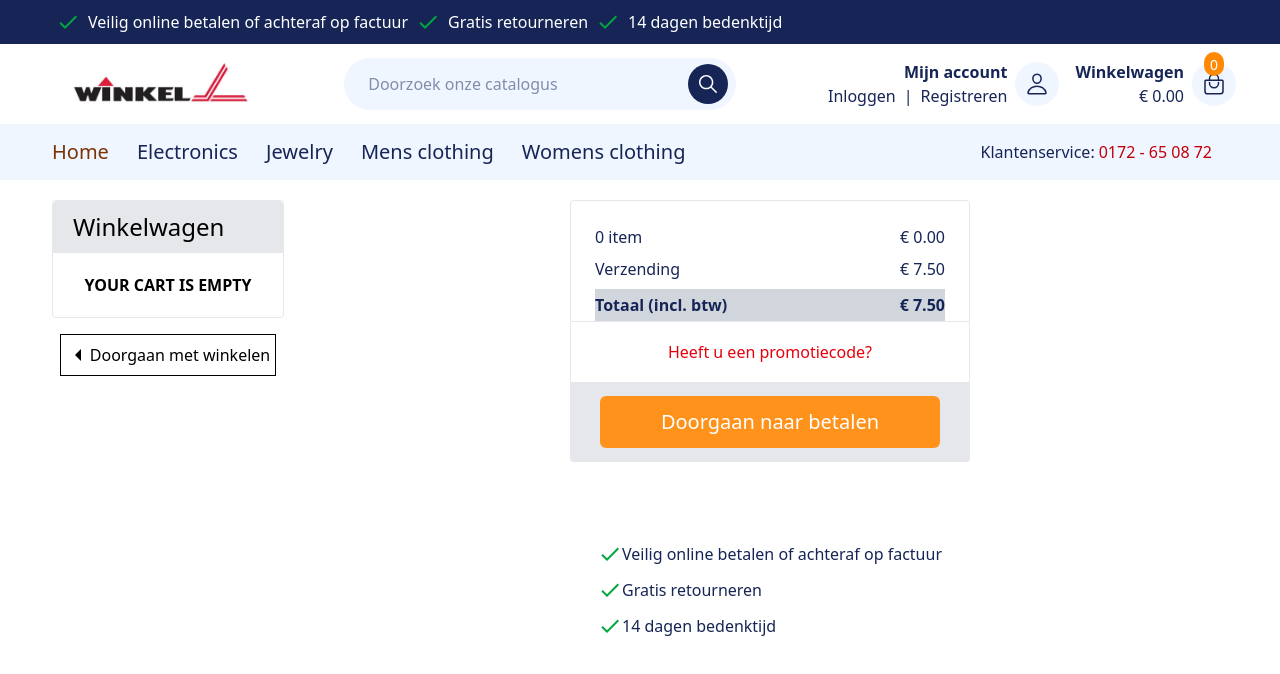
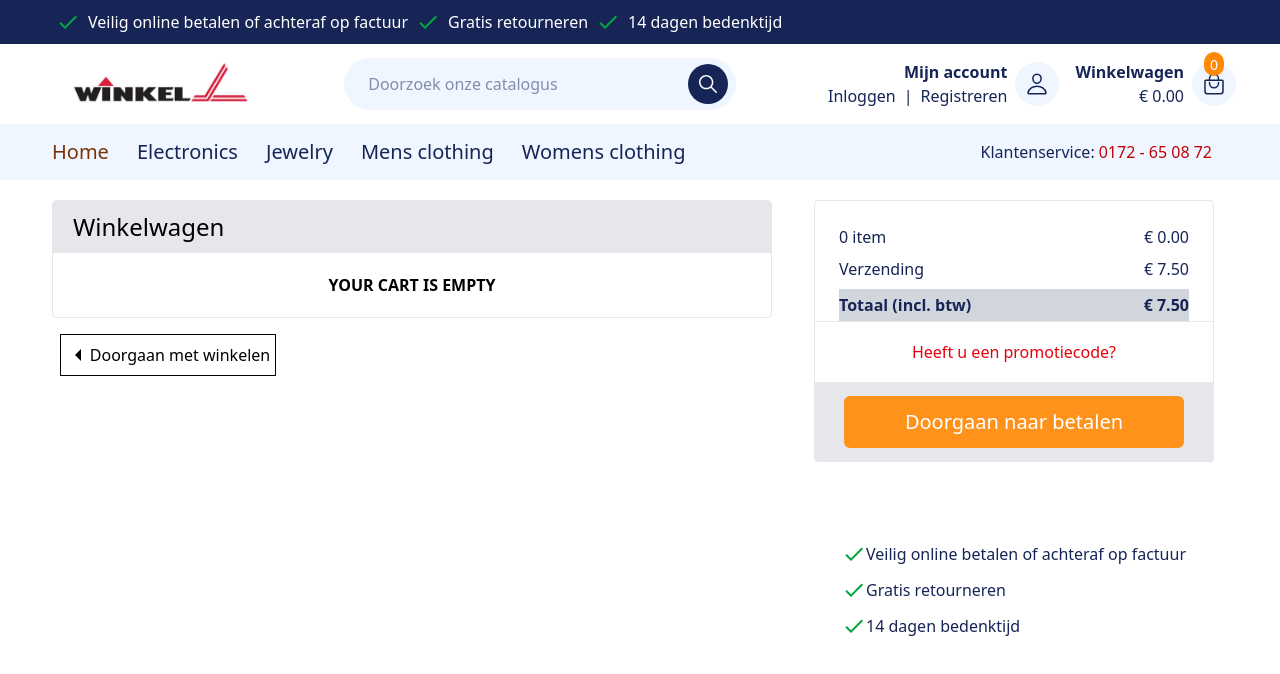
Before and after one commit to Arnedo1/e-commerce_store, a React (Vite) app: page /e-commerce_store/cart in a window 1280 px wide. Shown: the top 674 px of the page. Built offline with nearby package versions, Linux system fonts and the light colour scheme.

Commit message:
fixed to emptycart problem

```diff
--- a/src/Cart.tsx
+++ b/src/Cart.tsx
@@ -81,7 +81,7 @@ const Cart = (props: CartProps) => {
             />
             <div className='lg:px-10 max-w-314 mx-auto px-auto flex flex-col justify-center lg:flex-row gap-7 py-5'>
                 <div className=''>
-                    <div className='lg:border rounded border-gray-200 h-auto'>
+                    <div className='lg:border rounded lg:block flex justify-center mx-auto  border-gray-200 lg:w-180 h-auto'>
                         <div className=' pl-5 lg:flex hidden items-center text-2xl w-full rounded-t h-13 bg-gray-200'>
                             Winkelwagen
                         </div>
--- a/src/CategoryNav.tsx
+++ b/src/CategoryNav.tsx
@@ -23,7 +23,7 @@ const CategoryNav = (props: CategoryNavProps) => {
     }, [props.menuMobile]);
 
     return (
-        <div className='w-full sticky top-20 bg-blue-50 flex justify-center z-40'>
+        <div className='w-full lg:static sticky top-20 bg-blue-50 flex justify-center z-53'>
             <div className=' text-blue-950 w-314 px-auto h-14 flex gap-2 relative items-center justify-between'>
                 <div className='md:hidden cursor-pointer ml-10'>
                     <RxHamburgerMenu
--- a/src/RegisterModal.tsx
+++ b/src/RegisterModal.tsx
@@ -53,7 +53,7 @@ const RegisterModal = (props: RegisterModalProps) => {
     return (
         <div
             onClick={() => props.setRegistreren(false)}
-            className='fixed inset-0 z-53 flex items-center justify-center bg-black/50'>
+            className='fixed inset-0 z-54 flex items-center justify-center bg-black/50'>
             <div
                 onClick={(e) => e.stopPropagation()}
                 className='md:w-120 h-full w-full bg-black/80 z-60 md:h-125 flex justify-center md:rounded-xl p-8'>
```
